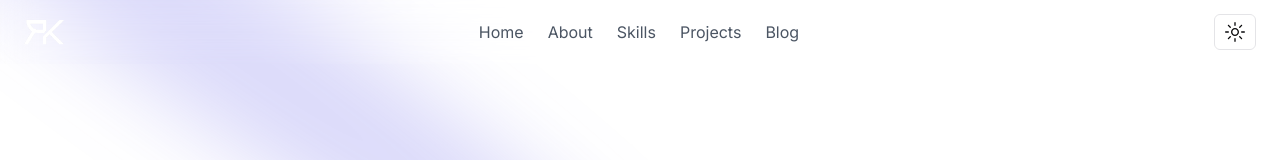
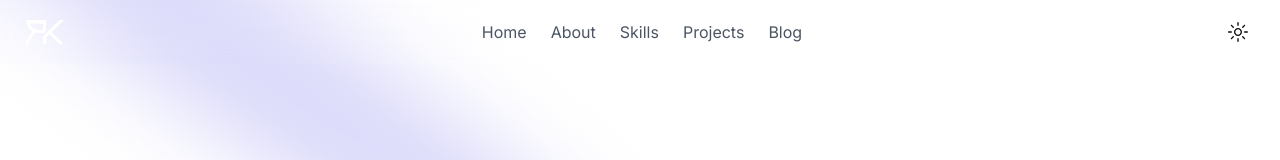
Before and after one commit to RiteshK-611/portfolio, a Next.js app: page / in a window 1280 px wide. Shown: the top 160 px of the page. Built offline with nearby package versions, Linux system fonts and the light colour scheme.

Commit message:
refactor: Update Navbar toggle button to use Button component

```diff
--- a/src/components/Navbar.tsx
+++ b/src/components/Navbar.tsx
@@ -51,18 +51,18 @@ const Navbar = () => {
 
   const ToggleBtn = () => {
     return (
-      <Toggle
+      <Button
         aria-label="Toggle theme"
         size="sm"
-        variant="outline"
-        pressed={theme === "dark"}
-        onPressedChange={() => setTheme(theme === "dark" ? "light" : "dark")}>
+        variant="ghost"
+        className="px-0 w-9"
+        onClick={() => setTheme(theme === "dark" ? "light" : "dark")}>
         {theme == "light" ? (
           <MoonIcon className="h-5 w-5" />
         ) : (
           <SunIcon className="h-5 w-5" />
         )}
-      </Toggle>
+      </Button>
     );
   };
 
```
